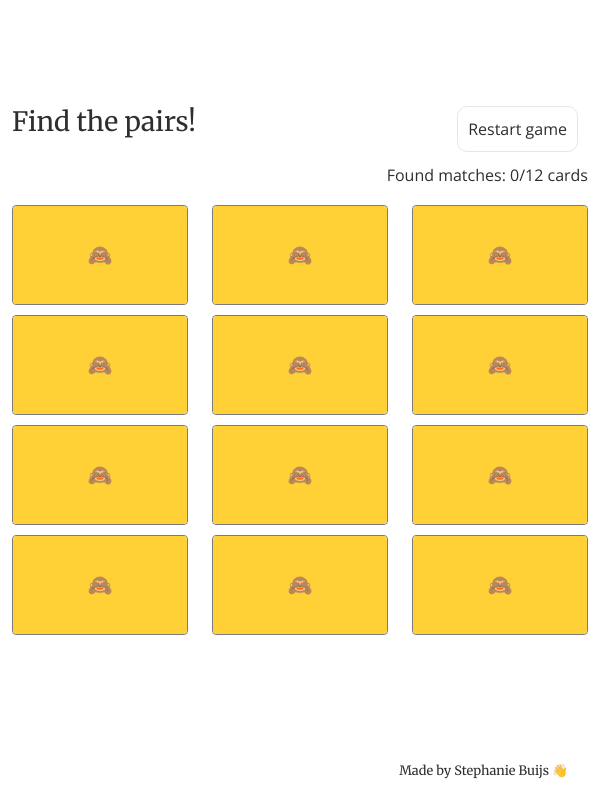
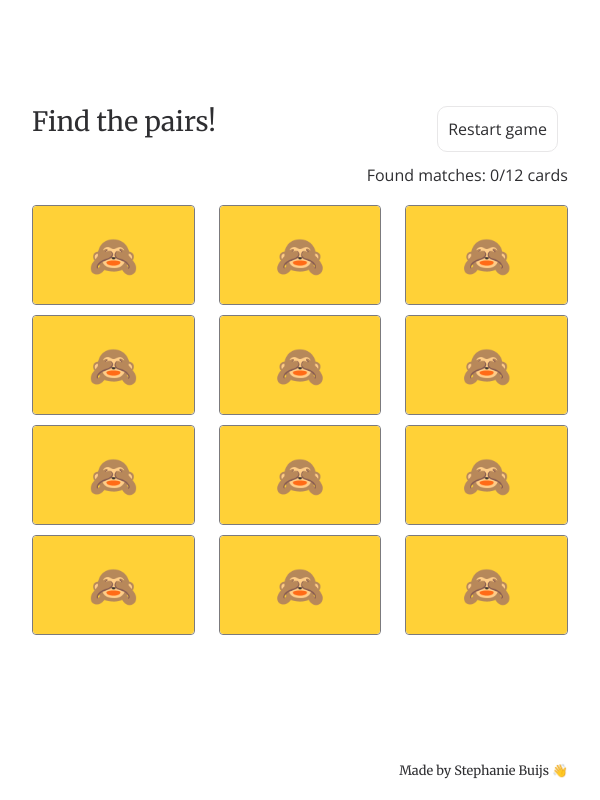
Before and after one commit to sbuijs/memory-js, a plain HTML site: page index.html in a window 600 px wide. Both pictures are taken after a click on the link "🤡 Carnaval". Drawn offline with nearby package versions, Linux system fonts and the light colour scheme.

Commit message:
added style for mobile

```diff
--- a/style.css
+++ b/style.css
@@ -111,6 +111,9 @@ flex-direction: column;
 align-items: center;
 flex-grow: 1;
 justify-content: center;
+margin-left: 20px;
+margin-right: 20px;
+
 }
 .game__details a{
   display: inline-flex;
@@ -181,6 +184,8 @@ pointer-events: none;
 background-color: var(--dark-yellow);
 }
 
+
+
 .card__face{
   border-radius: 4px;
   position: absolute;
@@ -189,11 +194,17 @@ background-color: var(--dark-yellow);
   line-height: 260px;
   text-align: center;
   font-weight: bold;
-  font-size: 40px;
+  font-size: 45px;
 
   -webkit-backface-visibility: hidden;
   -moz-backface-visibility:    hidden;
   -ms-backface-visibility:     hidden;
+}
+
+@media only screen and (min-width: 600px) {
+ .card__face{
+  font-size: 40px;
+}
 }
 
 .card__face--back {
@@ -217,9 +228,7 @@ background-color: var(--dark-yellow);
 
 
 @media only screen and (max-width: 600px)  {
-  .card__face{
-  font-size: 20px;
-}
+
 .card{
   min-height: 100px;
   min-width: 50px;
```
